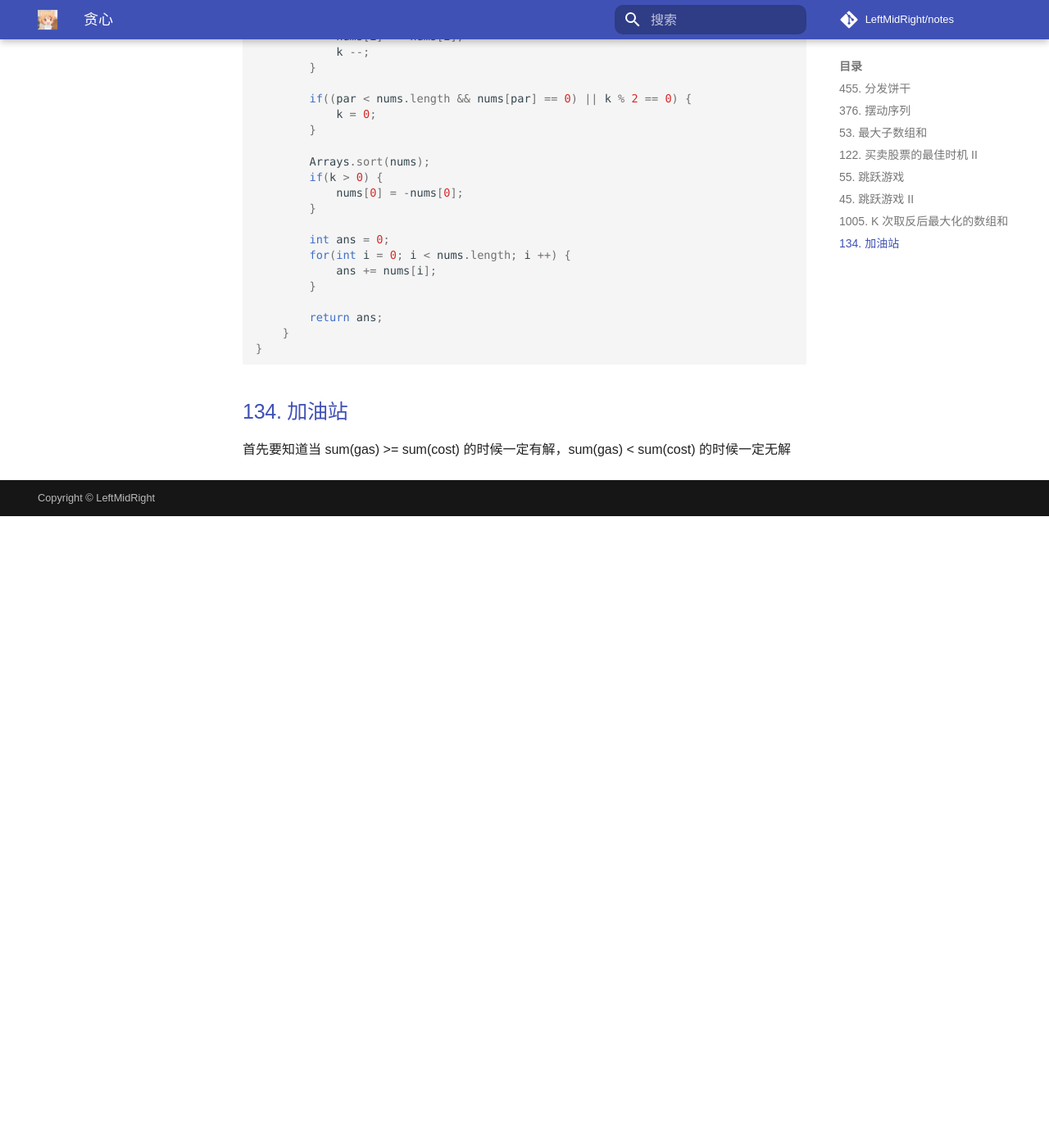
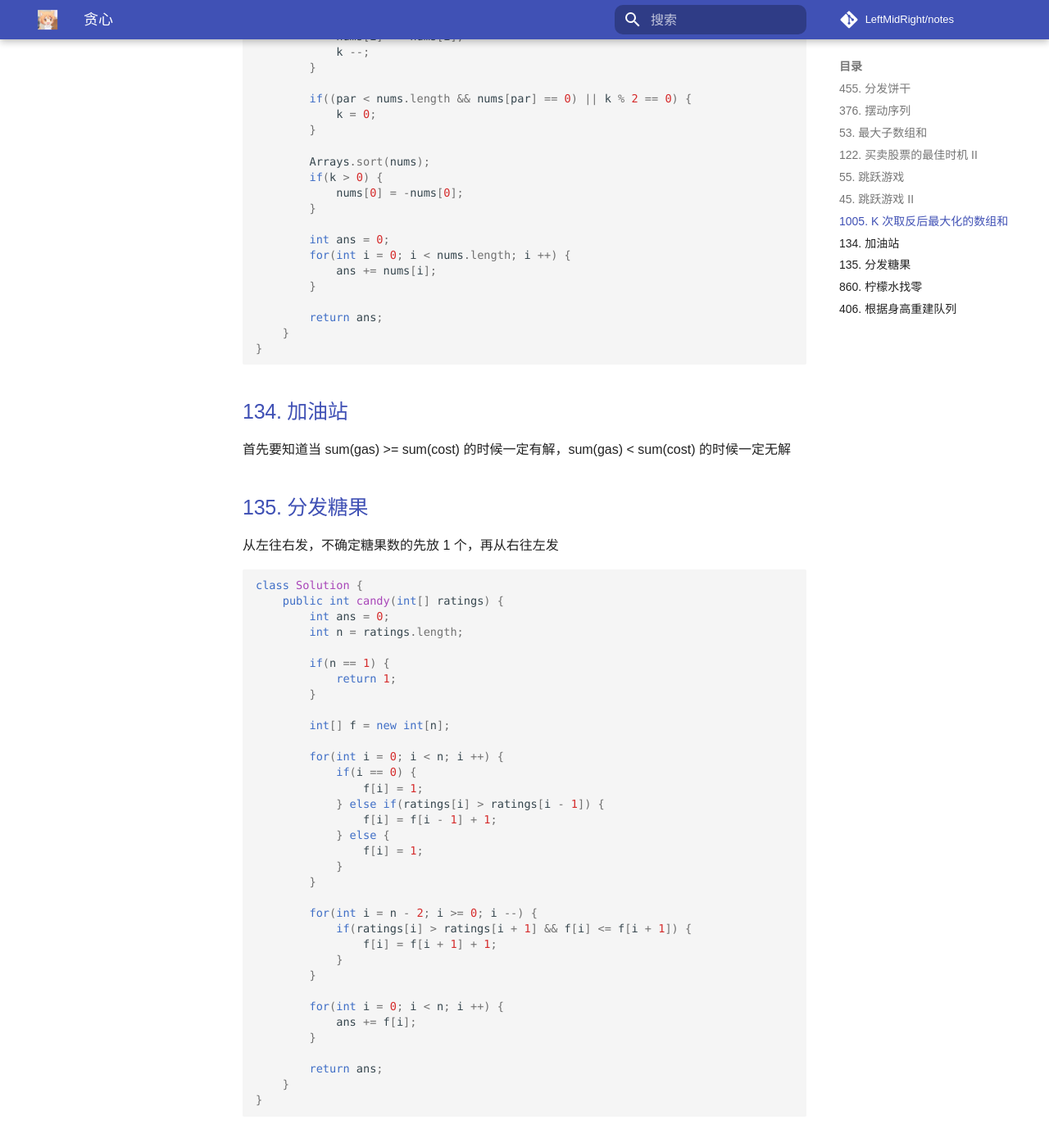
Before and after one commit to LeftMidRight/leftmidright.notes, an MkDocs documentation site: the page built from docs/算法题/代码随想录/贪心.md, in a window 1280 px wide and 1400 px high, scrolled down 3508 px. Shown: the top 1389 px of the window at 82% size. Built offline with MkDocs 1.6.1 and Material for MkDocs 9.7.7, drawn with Linux system fonts in a browser that asks for light colours; comment, search, counter and statistics services are not loaded; a style sheet for code colours, icons or effects is not loaded; before the commit the page ends 4138 px from its top, so only the background shows below that; some of the changed text lies outside the part shown.

Commit message:
Update 贪心.md

````diff
--- a/docs/算法题/代码随想录/贪心.md
+++ b/docs/算法题/代码随想录/贪心.md
@@ -193,3 +193,91 @@
 ## [134. 加油站](https://leetcode.cn/problems/gas-station/)
 
 首先要知道当 sum(gas) >= sum(cost) 的时候一定有解，sum(gas) < sum(cost) 的时候一定无解
+
+
+
+
+
+## [135. 分发糖果](https://leetcode.cn/problems/candy/)
+
+从左往右发，不确定糖果数的先放 1 个，再从右往左发
+
+```java
+class Solution {
+    public int candy(int[] ratings) {
+        int ans = 0;
+        int n = ratings.length;
+
+        if(n == 1) {
+            return 1;
+        }
+
+        int[] f = new int[n];
+
+        for(int i = 0; i < n; i ++) {
+            if(i == 0) {
+                f[i] = 1;
+            } else if(ratings[i] > ratings[i - 1]) {
+                f[i] = f[i - 1] + 1;
+            } else {
+                f[i] = 1;
+            }
+        }
+
+        for(int i = n - 2; i >= 0; i --) {
+            if(ratings[i] > ratings[i + 1] && f[i] <= f[i + 1]) {
+                f[i] = f[i + 1] + 1;
+            }
+        }
+
+        for(int i = 0; i < n; i ++) {
+            ans += f[i];
+        }
+
+        return ans;
+    }
+}
+```
+
+## [860. 柠檬水找零](https://leetcode.cn/problems/lemonade-change/)
+
+先找10块的，再找5块的，以免后面有付10块的找不开
+
+```java
+class Solution {
+    public boolean lemonadeChange(int[] bills) {
+
+        int m5 = 0;
+        int m10 = 0;
+        int m20 = 0;
+
+        for(int bill : bills) {
+            if(bill == 5) {
+                m5 ++;
+            } else if(bill == 10) {
+                if(m5 == 0) {
+                    return false;
+                } else {
+                    m5 --;
+                    m10 ++;
+                }
+            } else {
+                if((m5 * 5 + m10 * 10) < 15 || m5 == 0) {
+                    return false;
+                } else if(m10 >= 1) {
+                    m10 --;
+                    m5 --;
+                    m20 ++;
+                } else {
+                    m5 -= 3;
+                    m20 ++;
+                }
+            }
+        }
+
+        return true;
+    }
+}
+```
+
+## [406. 根据身高重建队列](https://leetcode.cn/problems/queue-reconstruction-by-height/)
````
